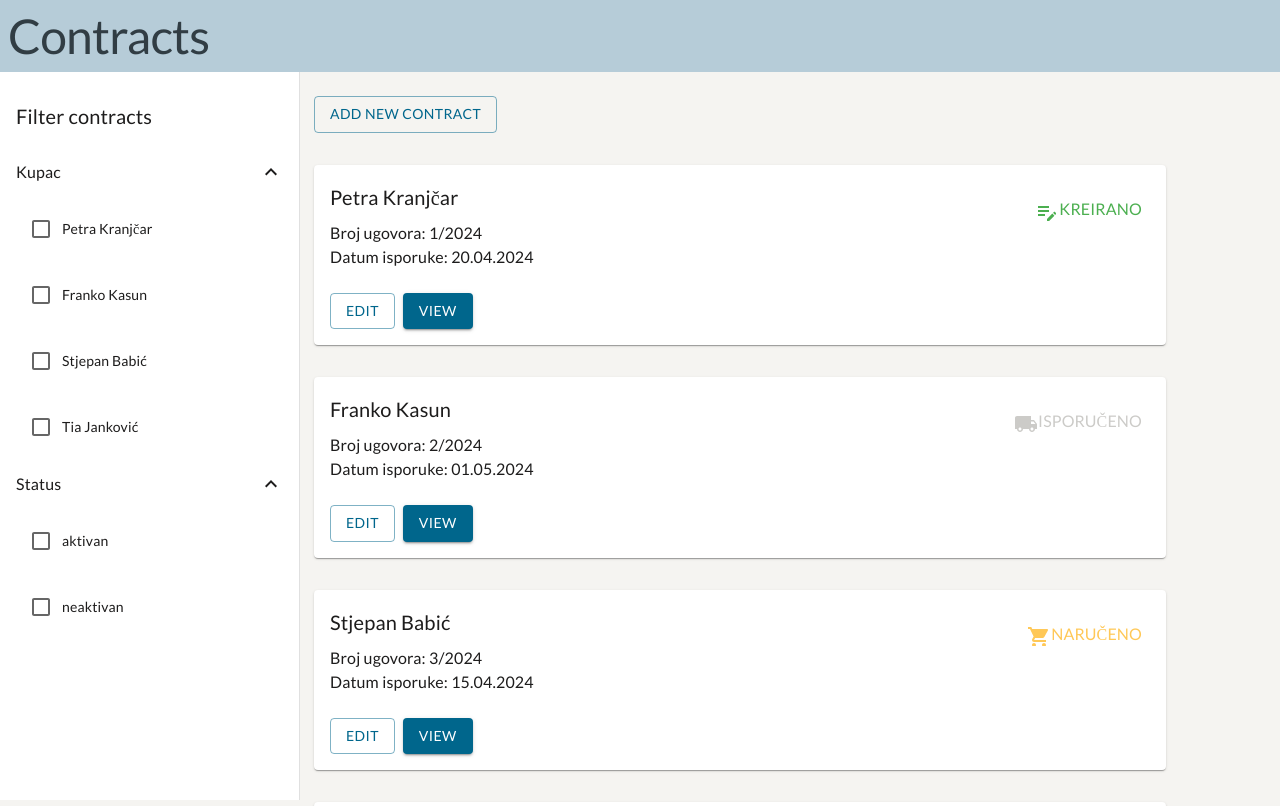
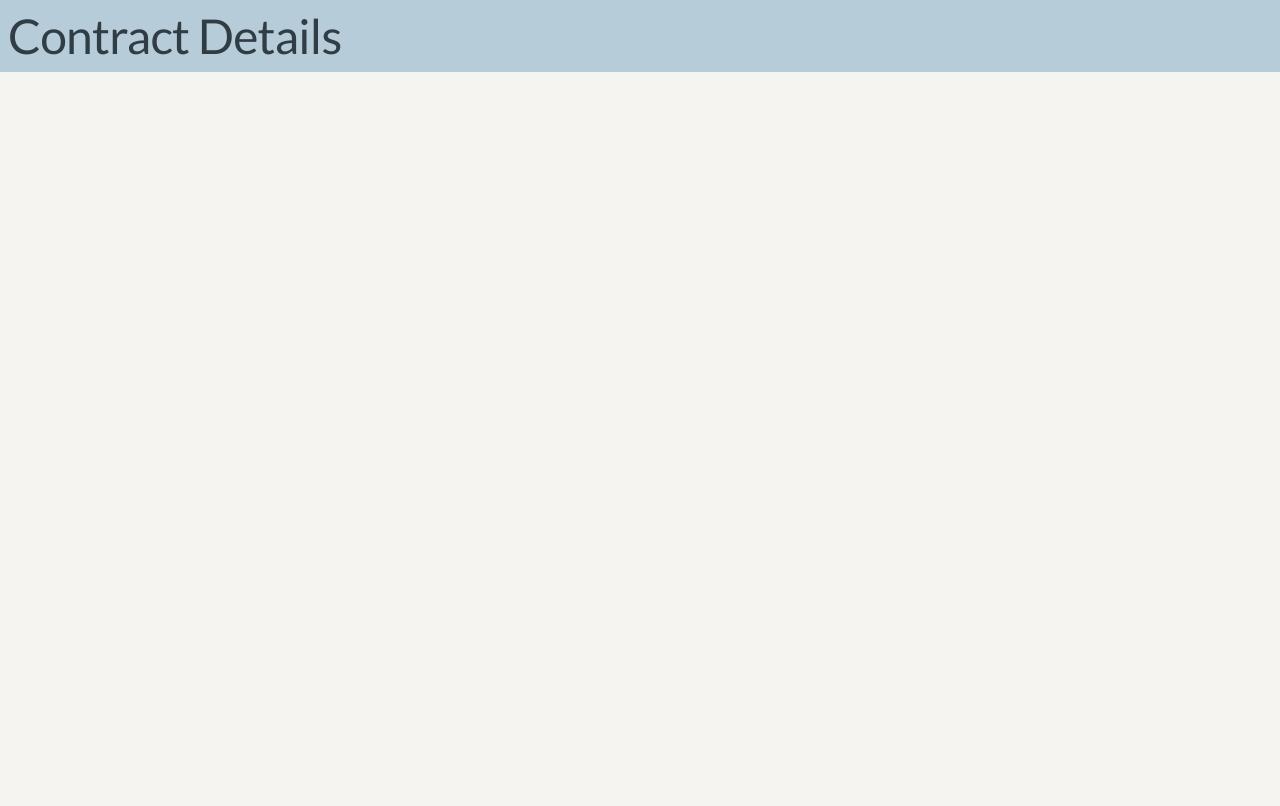
Before and after one commit to SilvijaProzinger/Contract-Managing-App, a React (Create React App) app: page /contract/1 in a window 1280 px wide. Shown: the top 806 px of the page. Built offline with nearby package versions, Linux system fonts and the light colour scheme.

Commit message:
add router paths and contract details component

```diff
--- a/package.json
+++ b/package.json
@@ -17,6 +17,8 @@
     "@types/react-dom": "^18.3.0",
     "react": "^18.3.1",
     "react-dom": "^18.3.1",
+    "react-router": "^6.23.0",
+    "react-router-dom": "^6.23.0",
     "react-scripts": "5.0.1",
     "typescript": "^4.9.5",
     "web-vitals": "^2.1.4",
--- a/src/App.tsx
+++ b/src/App.tsx
@@ -1,11 +1,13 @@
 import { useEffect } from "react";
+import { BrowserRouter, Routes, Route } from "react-router-dom";
 import useFetch from "./hooks/useFetch";
 import Dashboard from "./components/Dashboard";
+import ContractDetails from "./components/ContractDetails";
 import { useContractsStore } from "./store/contractsStore";
 import { fetchContracts } from "./utils/fetchFromContractsApi";
 import { Contract } from "./types/types";
 import { createTheme, ThemeProvider } from "@mui/material/styles";
-import { CssBaseline } from '@mui/material/';
+import { CssBaseline } from "@mui/material/";
 import "./App.css";
 import "@fontsource/lato";
 
@@ -51,7 +53,15 @@ function App() {
     <>
       <ThemeProvider theme={theme}>
         <CssBaseline />
-        <Dashboard loading={loading} error={error} />
+        <BrowserRouter>
+          <Routes>
+            <Route
+              path="/"
+              element={<Dashboard loading={loading} error={error} />}
+            />
+            <Route path="/contract/:id" element={<ContractDetails />} />
+          </Routes>
+        </BrowserRouter>
       </ThemeProvider>
     </>
   );
--- /dev/null
+++ b/src/components/ContractDetails.tsx
@@ -0,0 +1,14 @@
+import { Container } from "@mui/material";
+import Header from "./Header";
+
+const ContractDetails = () => {
+  return (
+    <Container maxWidth={false} disableGutters>
+      <Header
+        title={"Contract Details"}
+      />
+    </Container>
+  );
+};
+
+export default ContractDetails;
--- a/src/components/Header.tsx
+++ b/src/components/Header.tsx
@@ -12,8 +12,8 @@ const CustomAppBar = styled(AppBar)({
 
 type Props = {
   title: string;
-  isDesktop: boolean;
-  toggleDrawer: () => void;
+  isDesktop?: boolean;
+  toggleDrawer?: () => void;
 };
 
 const Header = ({ title, isDesktop, toggleDrawer }: Props) => {
```
Also changed, not shown: 1 other file (tests, documents, lock files or other folders).
